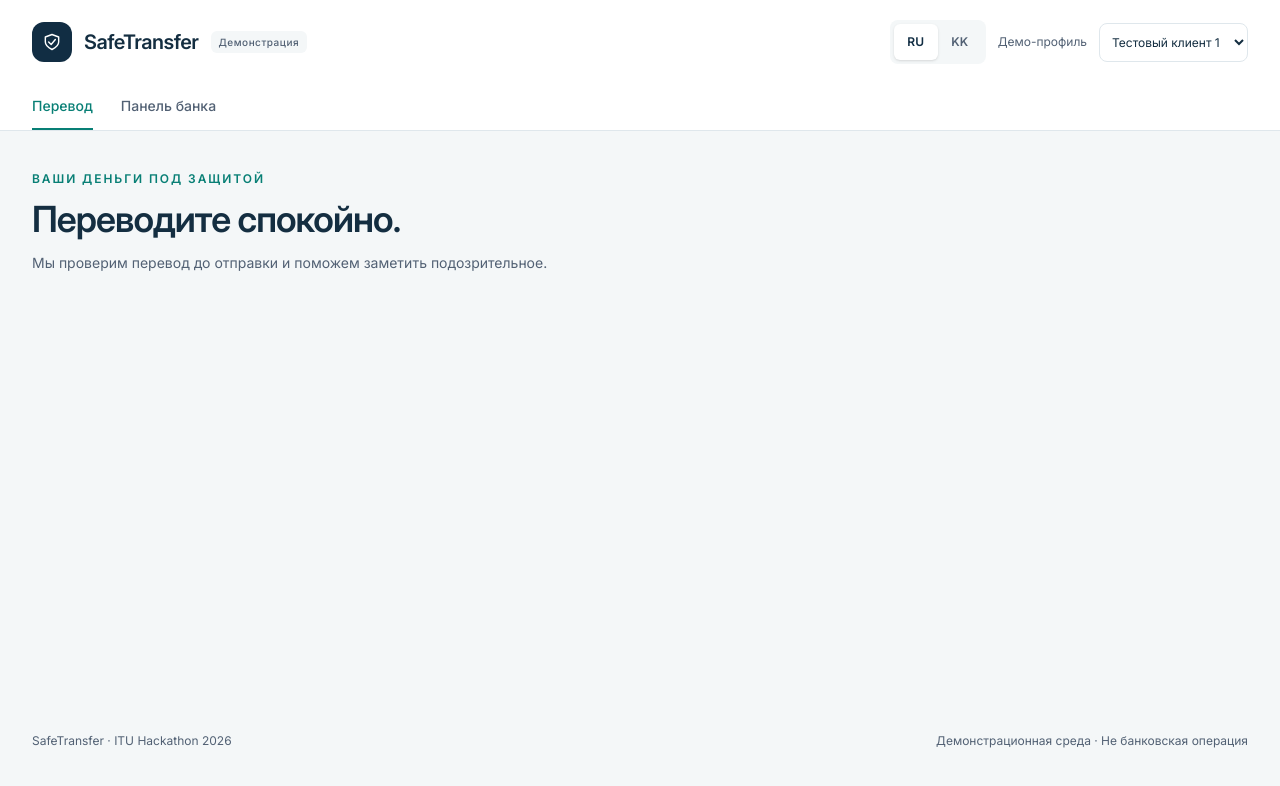
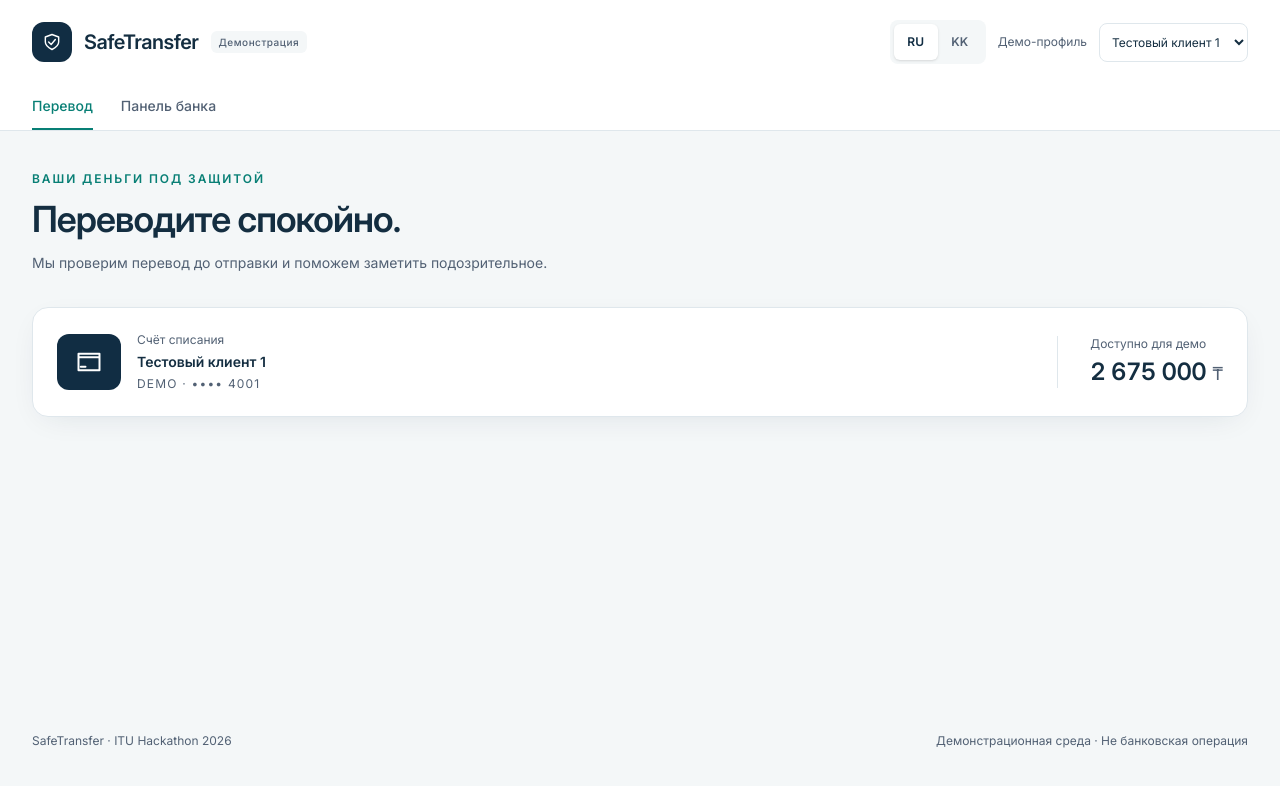
Before and after one commit to ramazanabdimalik/ITU-HACKATHON, a Next.js app in the folder web/: page / in a window 1280 px wide. Shown: the top 786 px of the page. Built offline with nearby package versions, Linux system fonts and the light colour scheme.

Commit message:
feat: show selected demo account and balance

```diff
--- /dev/null
+++ b/web/components/account-card.tsx
@@ -0,0 +1,13 @@
+"use client";
+import { useApp } from "./app-shell";
+import { Icon } from "./icon";
+
+export function AccountCard() {
+  const { copy, customer, lang } = useApp();
+  const index = Number(customer.id.split("-").at(-1)) || 1;
+  const balance = new Intl.NumberFormat(lang === "kk" ? "kk-KZ" : "ru-KZ").format(2500000 + index * 175000);
+  return <section aria-label={copy.account} className="panel mb-6 flex flex-col justify-between gap-6 p-5 sm:flex-row sm:items-center sm:p-6">
+    <div className="flex items-center gap-4"><span className="flex h-14 w-16 shrink-0 items-center justify-center rounded-xl bg-primary text-white"><Icon name="card" className="h-7 w-7" /></span><div><p className="mb-1 text-xs text-muted">{copy.account}</p><h2 className="text-sm font-semibold">{customer.name}</h2><p className="mt-1 text-xs tracking-widest text-muted" aria-label={copy.card}>DEMO · •••• {String(4000 + index)}</p></div></div>
+    <div className="border-t border-line pt-4 sm:border-t-0 sm:border-l sm:pl-8 sm:pt-0"><p className="mb-1 text-xs text-muted">{copy.balance}</p><p className="text-2xl font-semibold tracking-tight tabular-nums">{balance} <span className="text-lg font-normal text-muted">{copy.currency}</span></p></div>
+  </section>;
+}
--- a/web/components/transfer-screen.tsx
+++ b/web/components/transfer-screen.tsx
@@ -1,7 +1,8 @@
 "use client";
+import { AccountCard } from "./account-card";
 import { useApp } from "./app-shell";
 
 export function TransferScreen() {
   const { copy } = useApp();
-  return <><div className="mb-8"><p className="mb-3 text-xs font-semibold tracking-[.16em] text-accent">{copy.eyebrow}</p><h1 className="text-3xl font-semibold tracking-tight sm:text-4xl">{copy.title}</h1><p className="mt-3 max-w-xl text-sm leading-6 text-muted">{copy.subtitle}</p></div></>;
+  return <><div className="mb-8"><p className="mb-3 text-xs font-semibold tracking-[.16em] text-accent">{copy.eyebrow}</p><h1 className="text-3xl font-semibold tracking-tight sm:text-4xl">{copy.title}</h1><p className="mt-3 max-w-xl text-sm leading-6 text-muted">{copy.subtitle}</p></div><AccountCard /></>;
 }
```
Also changed, not shown: 1 other file (tests, documents, lock files or other folders).
